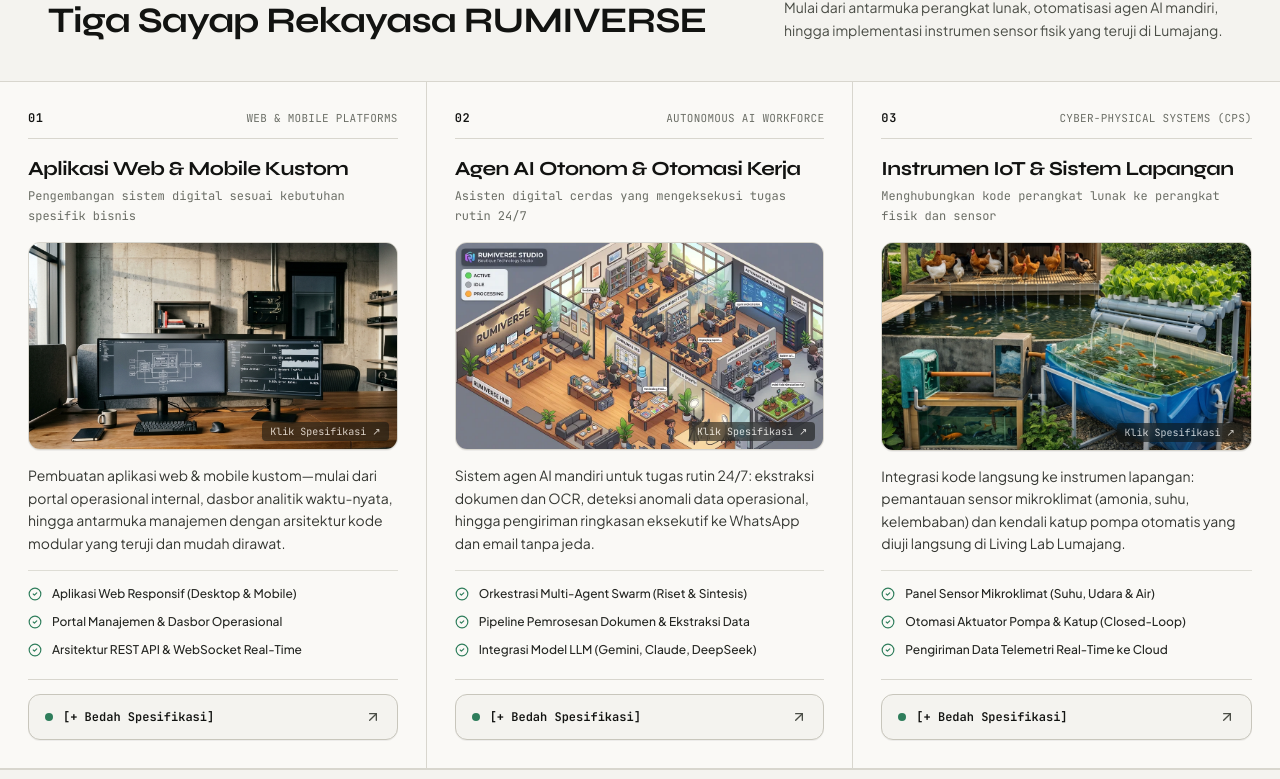
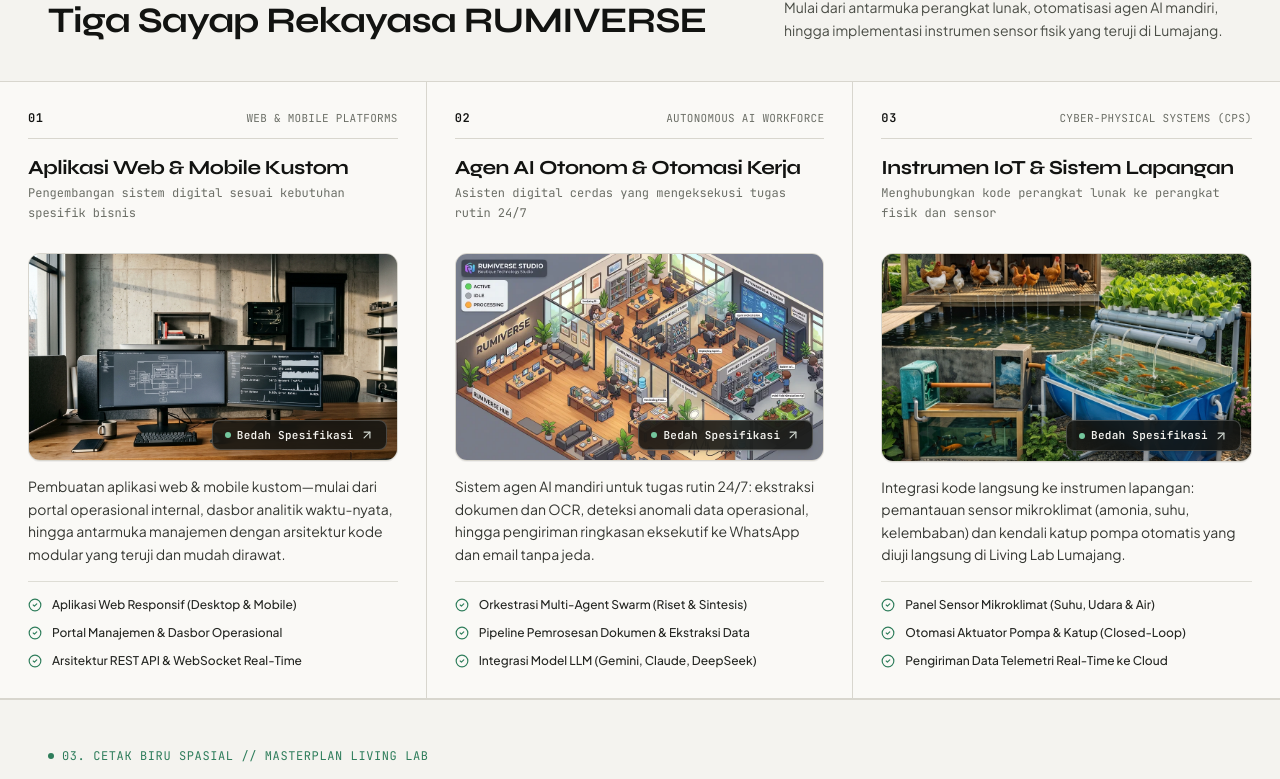
Before and after one commit to DevisRoomi/rumiverse, a React (Vite) app: page / in a window 1280 px wide. Shown: the part 1502-2281 px from the top of the page. Built offline with nearby package versions, Linux system fonts and the light colour scheme.

Commit message:
fix(pillars): align title heights, remove duplicate desktop button, improve image hover affordance, and make topbar solid opaque

```diff
--- a/src/components/PillarsSection.tsx
+++ b/src/components/PillarsSection.tsx
@@ -201,15 +201,17 @@ export function PillarsSection({ onOpenConsultation }: PillarsSectionProps) {
                     <span className="text-[#6B6E66] uppercase text-[11px] tracking-wide">{pillar.tag}</span>
                   </div>
 
-                  {/* Title & Subtitle */}
-                  <h3 className="mt-4 font-display text-lg sm:text-xl font-bold text-[#121311] tracking-tight group-hover:text-[#1B3B2B] transition-colors">
-                    {pillar.title}
-                  </h3>
-                  <p className="mt-1 text-xs text-[#6B6E66] font-mono leading-relaxed">
-                    {pillar.subtitle}
-                  </p>
+                  {/* Title & Subtitle Container with min-height for uniform horizontal image alignment */}
+                  <div className="mt-4 min-h-[68px] sm:min-h-[76px] lg:min-h-[82px] flex flex-col justify-start">
+                    <h3 className="font-display text-lg sm:text-xl font-bold text-[#121311] tracking-tight group-hover:text-[#1B3B2B] transition-colors leading-[1.25]">
+                      {pillar.title}
+                    </h3>
+                    <p className="mt-1 text-xs text-[#6B6E66] font-mono leading-relaxed">
+                      {pillar.subtitle}
+                    </p>
+                  </div>
 
-                  {/* Interactive Clickable Image Frame with Hover Overlay */}
+                  {/* Interactive Clickable Image Frame with Whole-Card Hover Affordance */}
                   <div
                     role="button"
                     tabIndex={0}
@@ -221,7 +223,7 @@ export function PillarsSection({ onOpenConsultation }: PillarsSectionProps) {
                       }
                     }}
                     aria-label={`Buka Bedah Spesifikasi untuk ${pillar.title}`}
-                    className="mt-4 relative aspect-[16/9] w-full overflow-hidden rounded-xl border border-[#D8D6CE] bg-[#E2E0D8] group/img cursor-pointer focus-visible:outline-2 focus-visible:outline-offset-2 focus-visible:outline-[#1B3B2B] shadow-2xs"
+                    className="mt-4 relative aspect-[16/9] w-full overflow-hidden rounded-xl border border-[#D8D6CE] hover:border-[#1B3B2B] bg-[#E2E0D8] group/img cursor-pointer focus-visible:outline-2 focus-visible:outline-offset-2 focus-visible:outline-[#1B3B2B] shadow-2xs transition-all duration-300"
                   >
                     <EditorialImage
                       src={pillar.imageSrc}
@@ -231,18 +233,14 @@ export function PillarsSection({ onOpenConsultation }: PillarsSectionProps) {
                       fallbackSubtitle={pillar.tag}
                     />
 
-                    {/* Dark translucent glass overlay on hover with clear affordance */}
-                    <div className="absolute inset-0 bg-[#121311]/55 backdrop-blur-[2px] opacity-0 group-hover/img:opacity-100 transition-all duration-300 flex items-center justify-center p-3 z-10 pointer-events-none">
-                      <div className="inline-flex items-center gap-2 px-3.5 py-1.5 rounded-lg bg-[#FAF9F6] text-[#121311] font-mono text-xs font-bold tracking-tight shadow-lg transform translate-y-1 group-hover/img:translate-y-0 transition-transform duration-300">
-                        <span className="w-1.5 h-1.5 rounded-full bg-[#2E7D5B] animate-pulse" />
-                        <span>+ Bedah Spesifikasi</span>
-                        <ArrowUpRight className="w-3.5 h-3.5 text-[#1B3B2B]" />
-                      </div>
-                    </div>
+                    {/* Subtle darkening vignette on container hover */}
+                    <div className="absolute inset-0 bg-black/0 group-hover/img:bg-black/25 transition-colors duration-300 pointer-events-none" />
 
-                    {/* Subtle micro tag for instant affordance */}
-                    <div className="absolute bottom-2 right-2 px-2 py-0.5 rounded bg-[#121311]/70 backdrop-blur-xs font-mono text-[10px] text-[#F4F3EF] opacity-80 group-hover/img:opacity-0 transition-opacity pointer-events-none">
-                      <span>Klik Spesifikasi ↗</span>
+                    {/* Responsive Action Badge: reacts whenever anywhere on the image is hovered */}
+                    <div className="absolute bottom-2.5 right-2.5 z-10 pointer-events-none flex items-center gap-1.5 px-3 py-1.5 rounded-lg bg-[#121311]/85 backdrop-blur-md text-[#F4F3EF] border border-white/20 font-mono text-[11px] font-semibold tracking-wide shadow-md transition-all duration-300 group-hover/img:bg-[#1B3B2B] group-hover/img:text-[#74C69D] group-hover/img:border-[#74C69D]/50 group-hover/img:shadow-lg">
+                      <span className="w-1.5 h-1.5 rounded-full bg-[#74C69D] group-hover/img:scale-125 transition-transform duration-300" />
+                      <span>Bedah Spesifikasi</span>
+                      <ArrowUpRight className="w-3.5 h-3.5 text-[#D0D6CF] group-hover/img:text-[#74C69D] transition-transform duration-300 group-hover/img:translate-x-0.5 group-hover/img:-translate-y-0.5" />
                     </div>
                   </div>
 
@@ -262,18 +260,18 @@ export function PillarsSection({ onOpenConsultation }: PillarsSectionProps) {
                   </ul>
                 </div>
 
-                {/* Bottom Action: Clickable Button with Broad Hit Area & Glowing Indicator */}
-                <div className="mt-5 pt-3.5 border-t border-[#D8D6CE]">
+                {/* Bottom Action: Visible on mobile/touch screens, hidden on desktop to keep cards clean and above the fold */}
+                <div className="mt-5 pt-3.5 border-t border-[#D8D6CE] block md:hidden">
                   <button
                     type="button"
                     onClick={() => handlePillarClick(pillar.id)}
-                    className="w-full inline-flex items-center justify-between px-4 py-3 sm:py-3.5 rounded-xl border border-[#C8C6BC] bg-[#F4F3EF] hover:bg-[#1B3B2B] hover:border-[#1B3B2B] text-[#121311] hover:text-[#FFFFFF] text-xs font-mono font-semibold transition-all duration-200 cursor-pointer group/btn shadow-2xs hover:shadow-sm active:scale-[0.98] focus-visible:outline-2 focus-visible:outline-offset-2 focus-visible:outline-[#1B3B2B]"
+                    className="w-full inline-flex items-center justify-between px-4 py-3 sm:py-3.5 rounded-xl border border-[#C8C6BC] bg-[#F4F3EF] active:bg-[#1B3B2B] active:text-[#FFFFFF] text-[#121311] text-xs font-mono font-semibold transition-all duration-200 cursor-pointer shadow-2xs active:scale-[0.98]"
                   >
                     <div className="flex items-center gap-2.5">
-                      <span className="w-2 h-2 rounded-full bg-[#2E7D5B] group-hover/btn:bg-[#74C69D] group-hover/btn:scale-125 transition-all duration-200" />
+                      <span className="w-2 h-2 rounded-full bg-[#2E7D5B]" />
                       <span>[+ Bedah Spesifikasi]</span>
                     </div>
-                    <ArrowUpRight className="w-4 h-4 text-[#4A4D46] group-hover/btn:text-[#74C69D] transition-transform duration-200 group-hover/btn:translate-x-0.5 group-hover/btn:-translate-y-0.5" />
+                    <ArrowUpRight className="w-4 h-4 text-[#4A4D46]" />
                   </button>
                 </div>
               </article>
--- a/src/components/TopBar.tsx
+++ b/src/components/TopBar.tsx
@@ -22,7 +22,7 @@ export function TopBar({ onOpenConsultation }: TopBarProps) {
   };
 
   return (
-    <header className="sticky top-0 z-40 bg-[#F4F3EF]/95 backdrop-blur-sm border-b border-[#D8D6CE]">
+    <header className="sticky top-0 z-50 bg-[#F4F3EF] border-b border-[#D8D6CE] shadow-xs">
       <div className="max-w-[1440px] mx-auto px-6 lg:px-12 h-[60px] flex items-center justify-between gap-8">
         {/* Zone 1: Single-line wordmark */}
         <a
```
